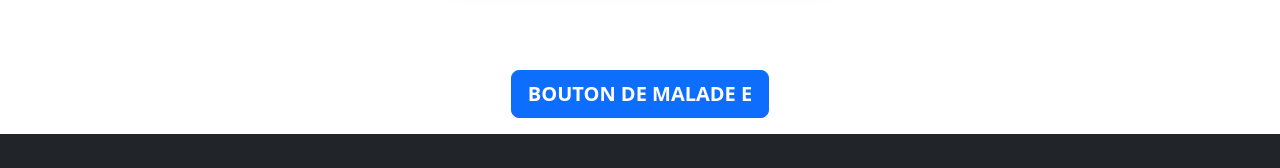
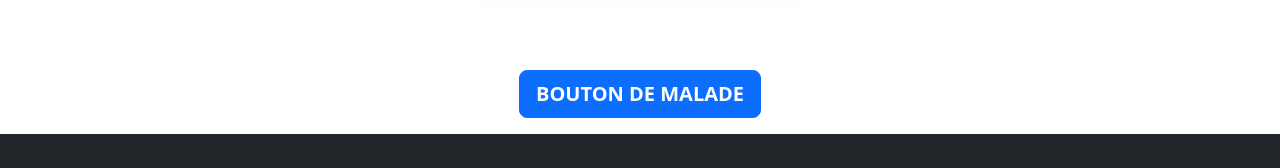
Before and after one commit to Lucas-qop/site-entreprise-campus, a plain HTML site: page catalogue.html in a window 1280 px wide. Shown: the part 1151-1319 px from the top of the page. Drawn offline with nearby package versions, Linux system fonts and the light colour scheme.

Commit message:
test branch

```diff
--- a/catalogue.html
+++ b/catalogue.html
@@ -234,7 +234,7 @@
 
 
     <div class="text-center">
-        <button type="button" class="btn btn-primary btn-lg mb-3 fw-bold">BOUTON DE MALADE E</button>
+        <button type="button" class="btn btn-primary btn-lg mb-3 fw-bold">BOUTON DE MALADE</button>
     </div>
 
 
```
